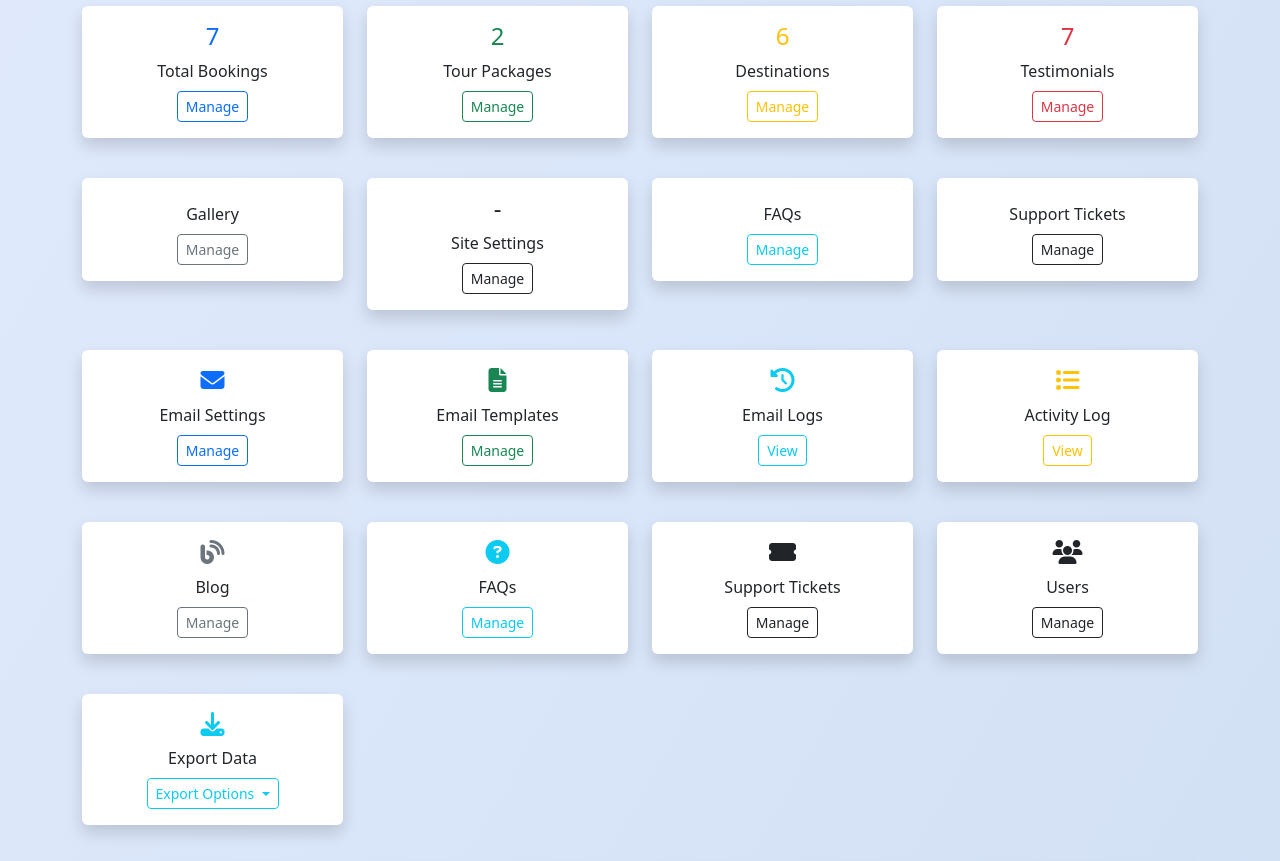
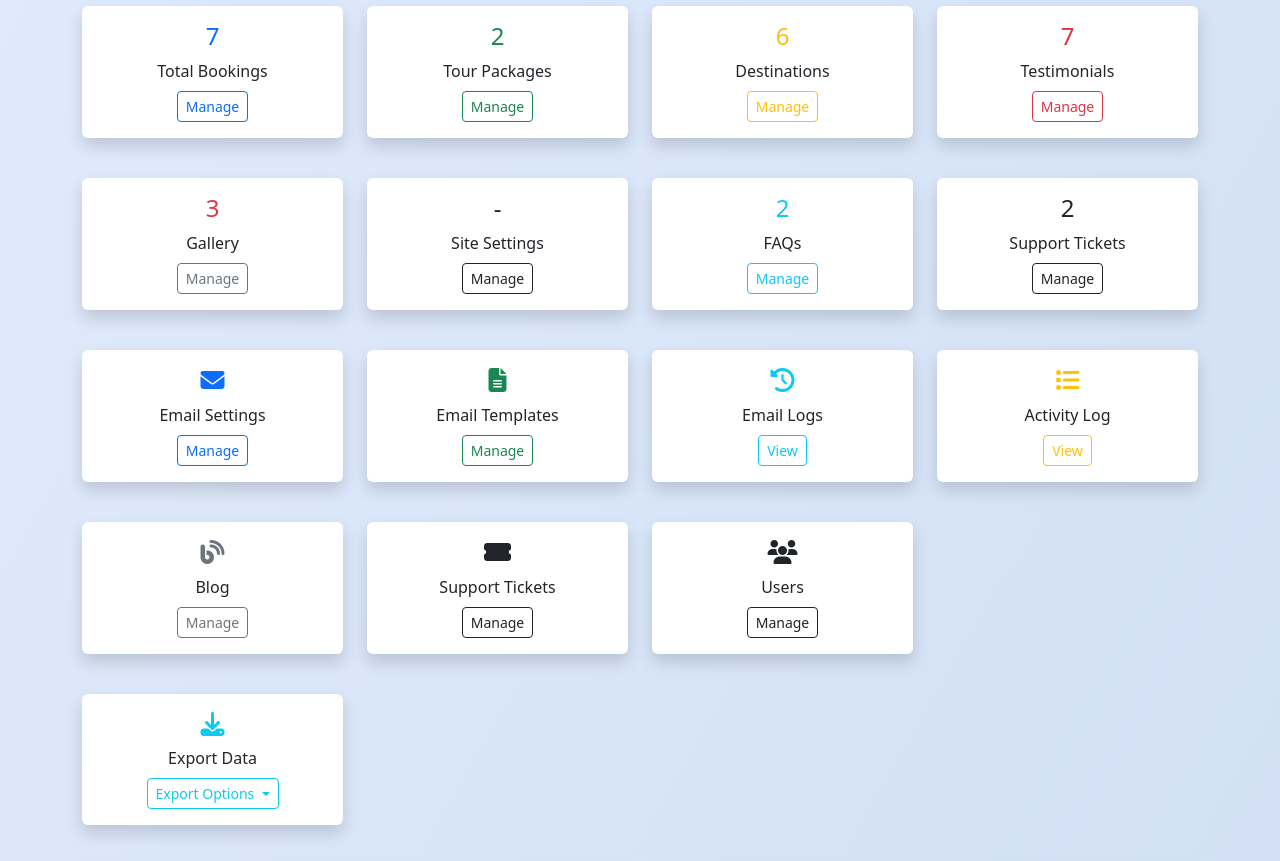
Before and after one commit to mir-ashiq/travel-flask, a Flask app: page /dashboard in a window 1280 px wide. Shown: the part 182-1043 px from the top of the page. Run offline with Flask 2, Linux system fonts and the light colour scheme; a user stored in the database is signed in; data comes from the database, SQL or seed files in the repository; both versions use the stored data as it was after the commit; some libraries are stand-ins or nearby versions.

Commit message:
Enhance dashboard and FAQ templates for improved data display and user experience; update views to include FAQ and gallery counts

```diff
--- a/templates/dashboard.html
+++ b/templates/dashboard.html
@@ -48,7 +48,7 @@
   <div class="col-md-3 mb-3">
     <div class="card shadow border-0">
       <div class="card-body">
-        <h4 class="text-secondary">{{ total_gallery }}</h4>
+        <h4 class="text-danger">{{ total_gallery }}</h4>
         <p class="mb-0">Gallery</p>
         <a href="{{ url_for('admin_galleryimage.index_view') }}" class="btn btn-outline-secondary btn-sm mt-2">Manage</a>
       </div>
@@ -130,15 +130,7 @@
       </div>
     </div>
   </div>
-  <div class="col-md-3 mb-3">
-    <div class="card shadow border-0">
-      <div class="card-body">
-        <h4 class="text-info"><i class="fa fa-question-circle"></i></h4>
-        <p class="mb-0">FAQs</p>
-        <a href="{{ url_for('admin_faq.index_view') }}" class="btn btn-outline-info btn-sm mt-2">Manage</a>
-      </div>
-    </div>
-  </div>
+
   <div class="col-md-3 mb-3">
     <div class="card shadow border-0">
       <div class="card-body">
--- a/views.py
+++ b/views.py
@@ -1,5 +1,5 @@
 from flask import Blueprint, render_template, request, flash, redirect, url_for, current_app
-from models import Place, TourPackage, GalleryImage, Testimonial, User, Booking, SiteSettings, EmailLog, Blog, ItineraryDay
+from models import FAQ, Place, TourPackage, GalleryImage, Testimonial, User, Booking, SiteSettings, EmailLog, Blog, ItineraryDay
 from flask_login import login_user, logout_user, login_required, current_user
 from werkzeug.security import generate_password_hash, check_password_hash
 from extensions import db, mail, limiter, babel
@@ -196,11 +196,14 @@
 @main.route('/dashboard')
 @login_required
 def dashboard():
-    from models import Booking, TourPackage, Place, Testimonial
+    from models import Booking, TourPackage, Place, Testimonial, FAQ, GalleryImage, SupportTicket
     total_bookings = Booking.query.count()
     total_packages = TourPackage.query.count()
     total_places = Place.query.count()
     total_testimonials = Testimonial.query.count()
+    total_faqs = FAQ.query.count()
+    total_gallery = GalleryImage.query.count()
+    total_tickets = SupportTicket.query.count()
     recent_bookings = Booking.query.order_by(Booking.date.desc()).limit(5).all()
     popular_packages = db.session.query(Booking.package, db.func.count(Booking.package).label('count')).group_by(Booking.package).order_by(db.func.count(Booking.package).desc()).limit(5).all()
     return render_template('dashboard.html',
@@ -209,6 +212,9 @@
         total_places=total_places,
         total_testimonials=total_testimonials,
         recent_bookings=recent_bookings,
+        total_faqs=total_faqs,
+        total_gallery=total_gallery,
+        total_tickets=total_tickets,
         popular_packages=popular_packages)
 
 @main.route('/admin/analytics')
```
Also changed, not shown: templates/faq.html (+8 -10 lines), travel_agency.db.
